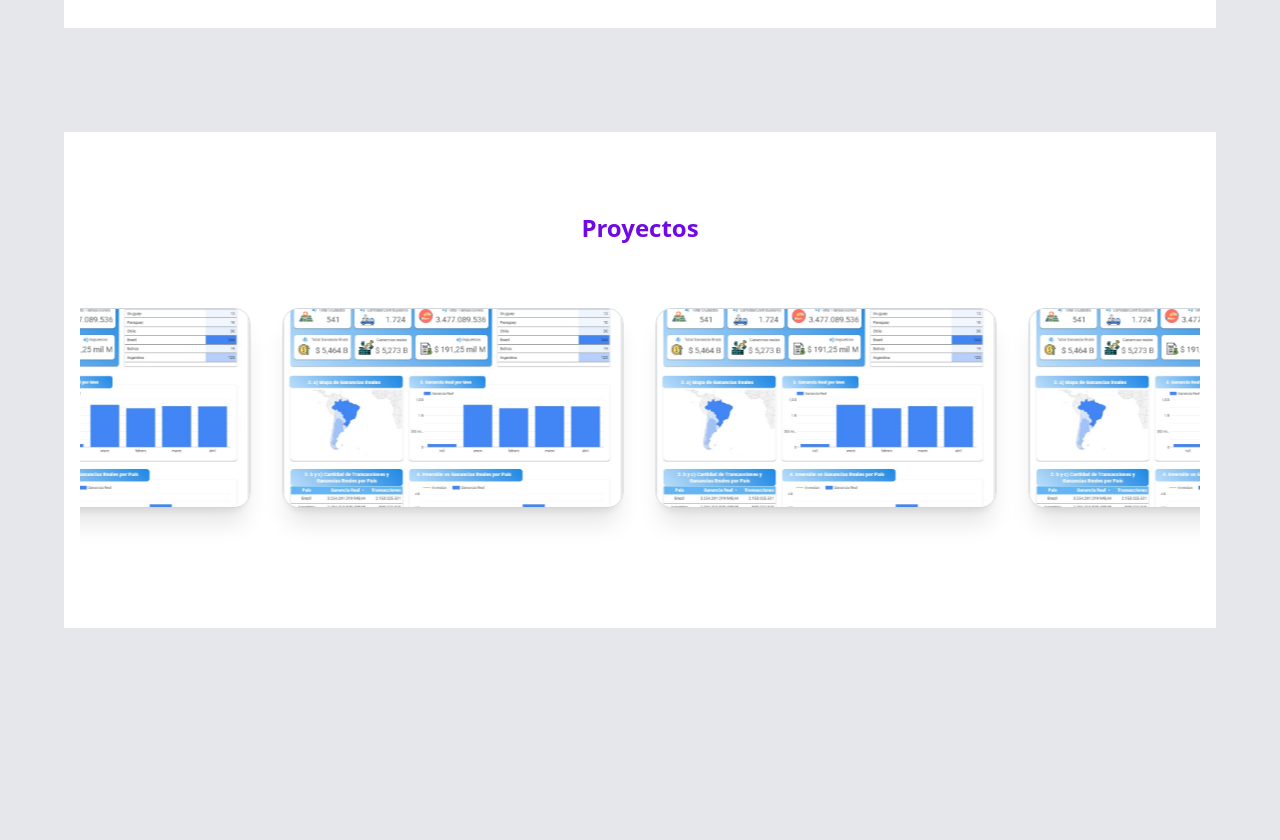
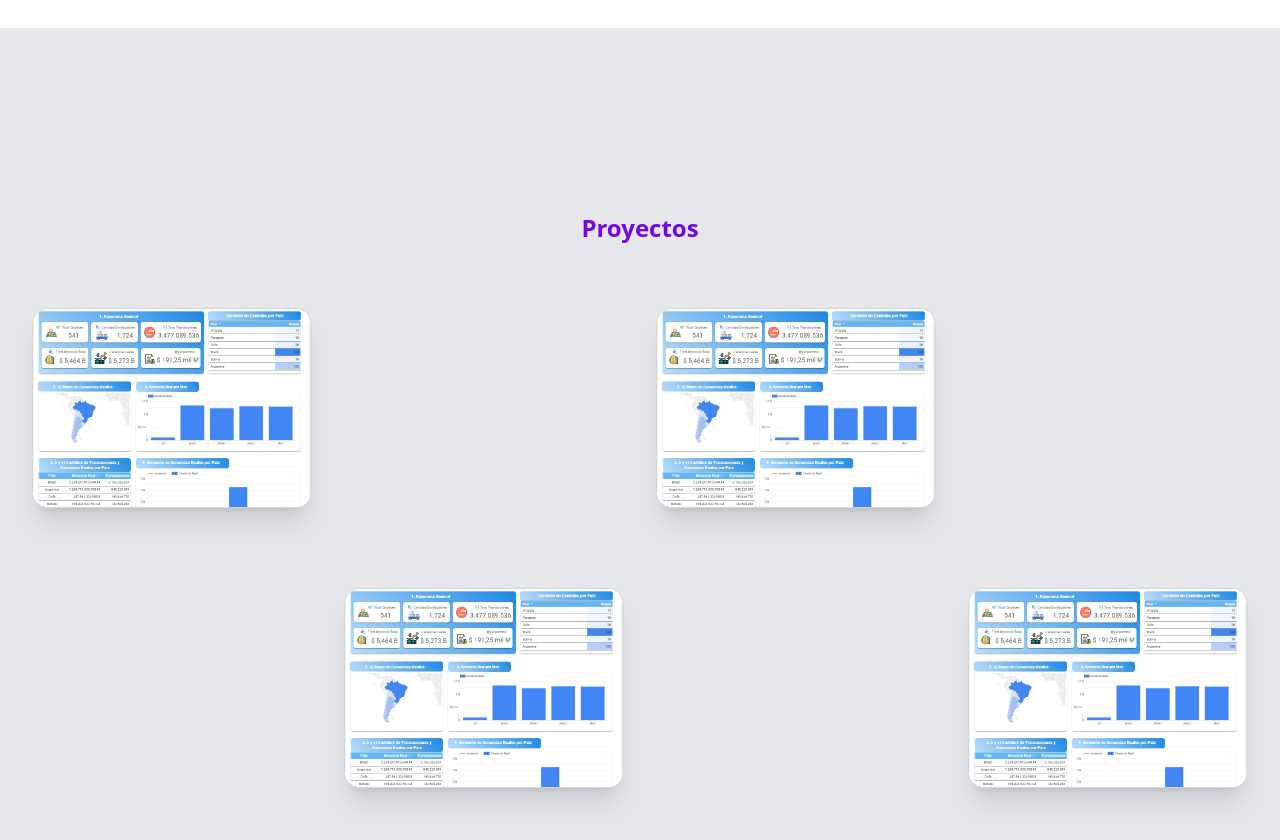
Before and after one commit to AlejandroPerren/Portafolio-Ludmila-Sanchez, a Next.js app: page / in a window 1280 px wide. Shown: the part 1480-2320 px from the top of the page. Before the commit the page ends 2172 px from the top, so only its background shows below. Built offline with nearby package versions, Linux system fonts and the light colour scheme; a web font is replaced by a local one.

Commit message:
Vivora de Proyectos

```diff
--- a/componentes/Home/Certifications/Certifications.tsx
+++ b/componentes/Home/Certifications/Certifications.tsx
@@ -4,7 +4,7 @@ import CertificationsSlider from "./CertificationsSlider";
 const Certifications = () => {
   return (
     <section className="pt-10 pb-16 ">
-      <div className="w-full max-w-6xl mx-auto px-4 py-20 bg-white">
+      <div className="w-full max-w-9xl mx-auto px-4 py-20 bg-white">
         <h1 className="text-2xl font-bold text-violet-700 mb-6 text-center">
           Certificados
         </h1>
--- a/componentes/Home/Proyects/Proyects.tsx
+++ b/componentes/Home/Proyects/Proyects.tsx
@@ -5,7 +5,7 @@ import ProjectsSlider from "./ProyectsSlider";
 const Projects = () => {
   return (
     <section className="pt-10 pb-16">
-      <div className="w-full max-w-6xl mx-auto px-4 py-20 bg-white">
+      <div className="w-full max-w-9xl mx-[auto] px-4 py-20 ">
       <h1 className="text-2xl font-bold text-violet-700 mb-6 text-center">
           Proyectos
         </h1>
--- a/componentes/Home/Proyects/ProyectsSlider.tsx
+++ b/componentes/Home/Proyects/ProyectsSlider.tsx
@@ -9,10 +9,10 @@ import { useRouter } from "next/navigation";
 import { FaRegEye } from "react-icons/fa";
 
 const responsive = {
-  superLargeDesktop: { breakpoint: { max: 4000, min: 1600 }, items: 3 },
-  desktop: { breakpoint: { max: 1600, min: 1024 }, items: 3 },
-  tablet: { breakpoint: { max: 1024, min: 768 }, items: 2 },
-  mobile: { breakpoint: { max: 768, min: 0 }, items: 1 },
+  superLargeDesktop: { breakpoint: { max: 4000, min: 1600 }, items: 4 },
+  desktop: { breakpoint: { max: 1600, min: 1024 }, items: 4 },
+  tablet: { breakpoint: { max: 1024, min: 768 }, items: 3 },
+  mobile: { breakpoint: { max: 768, min: 0 }, items: 2 },
 };
 
 const ProjectsSlider = () => {
@@ -21,7 +21,7 @@ const ProjectsSlider = () => {
   return (
     <Carousel
       responsive={responsive}
-      infinite
+      infinite={false}
       centerMode
       autoPlay
       autoPlaySpeed={6000}
@@ -30,11 +30,13 @@ const ProjectsSlider = () => {
       itemClass="px-4"
       removeArrowOnDeviceType={["tablet", "mobile"]}
     >
-      {projectsData.map((project) => (
+      {projectsData.map((project, index) => (
         <div
           key={project.id}
           onClick={() => router.push(`/proyecto/${project.id}`)}
-          className="cursor-pointer transform transition duration-300 hover:scale-105"
+          className={`cursor-pointer transform transition duration-300 hover:scale-105 ${
+            index % 2 === 0 ? "mt-0" : "mt-[100%]"
+          }`}
         >
           <div className="relative h-[200px] rounded-2xl overflow-hidden shadow-xl hover:shadow-2xl border border-gray-300 bg-white">
             <Image
--- a/data/index.ts
+++ b/data/index.ts
@@ -44,7 +44,7 @@ export const projectsData = [
     link: "https://github.com/usuario/dashboard-financiero",
   },
   {
-    id: 2,
+    id: 4,
     images: ["/proyectos/proyecto1.jpeg", "/proyectos/proyecto1.2.jpeg"],
     title: "Predicción de Abandono de Clientes (Churn Prediction)",
     objectives:
@@ -59,7 +59,67 @@ export const projectsData = [
     link: "https://github.com/usuario/prediccion-churn",
   },
   {
-    id: 2,
+    id: 5,
+    images: ["/proyectos/proyecto1.jpeg", "/proyectos/proyecto1.2.jpeg"],
+    title: "Predicción de Abandono de Clientes (Churn Prediction)",
+    objectives:
+      "Predecir clientes propensos a abandonar el servicio usando Machine Learning supervisado.",
+    results:
+      "Modelo con 85% de precisión para identificar clientes en riesgo de churn.",
+    duration: "4 meses",
+    dataset:
+      "Datos de comportamiento de clientes, transacciones y servicio al cliente.",
+    conclusions:
+      "Se lograron estrategias personalizadas de retención, disminuyendo el churn en un 10%.",
+    link: "https://github.com/usuario/prediccion-churn",
+  },
+  {
+    id: 6,
+    images: ["/proyectos/proyecto1.jpeg", "/proyectos/proyecto1.2.jpeg"],
+    title: "Predicción de Abandono de Clientes (Churn Prediction)",
+    objectives:
+      "Predecir clientes propensos a abandonar el servicio usando Machine Learning supervisado.",
+    results:
+      "Modelo con 85% de precisión para identificar clientes en riesgo de churn.",
+    duration: "4 meses",
+    dataset:
+      "Datos de comportamiento de clientes, transacciones y servicio al cliente.",
+    conclusions:
+      "Se lograron estrategias personalizadas de retención, disminuyendo el churn en un 10%.",
+    link: "https://github.com/usuario/prediccion-churn",
+  },
+  {
+    id: 7,
+    images: ["/proyectos/proyecto1.jpeg", "/proyectos/proyecto1.2.jpeg"],
+    title: "Predicción de Abandono de Clientes (Churn Prediction)",
+    objectives:
+      "Predecir clientes propensos a abandonar el servicio usando Machine Learning supervisado.",
+    results:
+      "Modelo con 85% de precisión para identificar clientes en riesgo de churn.",
+    duration: "4 meses",
+    dataset:
+      "Datos de comportamiento de clientes, transacciones y servicio al cliente.",
+    conclusions:
+      "Se lograron estrategias personalizadas de retención, disminuyendo el churn en un 10%.",
+    link: "https://github.com/usuario/prediccion-churn",
+  },
+  {
+    id: 8,
+    images: ["/proyectos/proyecto1.jpeg", "/proyectos/proyecto1.2.jpeg"],
+    title: "Predicción de Abandono de Clientes (Churn Prediction)",
+    objectives:
+      "Predecir clientes propensos a abandonar el servicio usando Machine Learning supervisado.",
+    results:
+      "Modelo con 85% de precisión para identificar clientes en riesgo de churn.",
+    duration: "4 meses",
+    dataset:
+      "Datos de comportamiento de clientes, transacciones y servicio al cliente.",
+    conclusions:
+      "Se lograron estrategias personalizadas de retención, disminuyendo el churn en un 10%.",
+    link: "https://github.com/usuario/prediccion-churn",
+  },
+  {
+    id: 9,
     images: ["/proyectos/proyecto1.jpeg", "/proyectos/proyecto1.2.jpeg"],
     title: "Predicción de Abandono de Clientes (Churn Prediction)",
     objectives:
```
Also changed, not shown: app/globals.css (line endings or trailing spaces).
